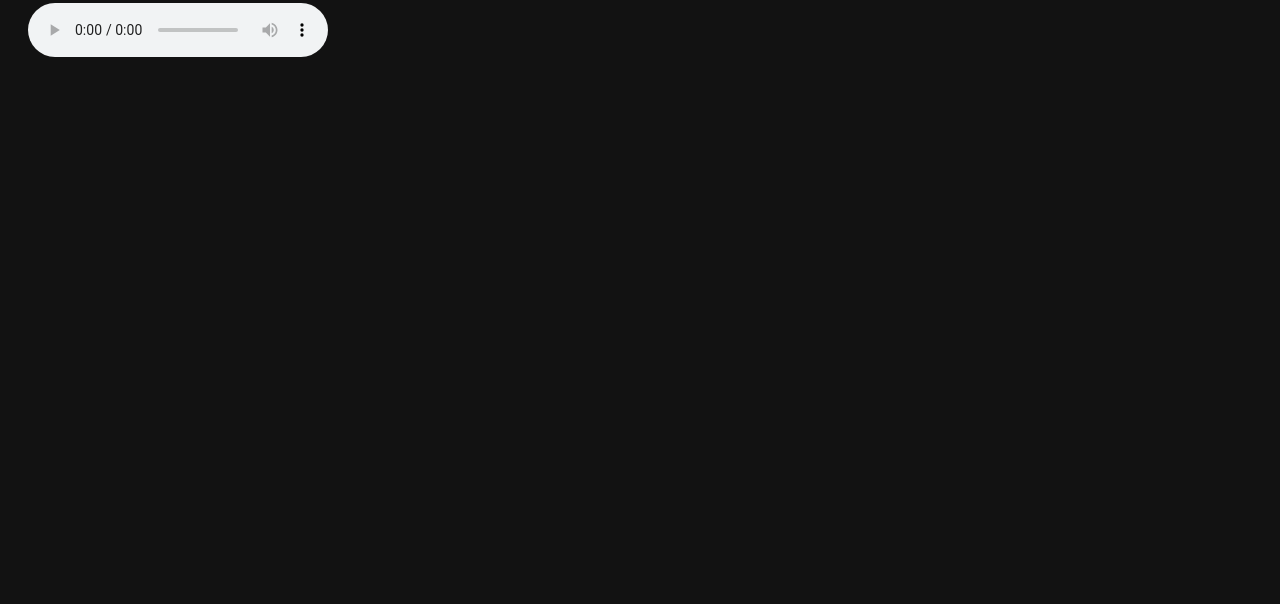
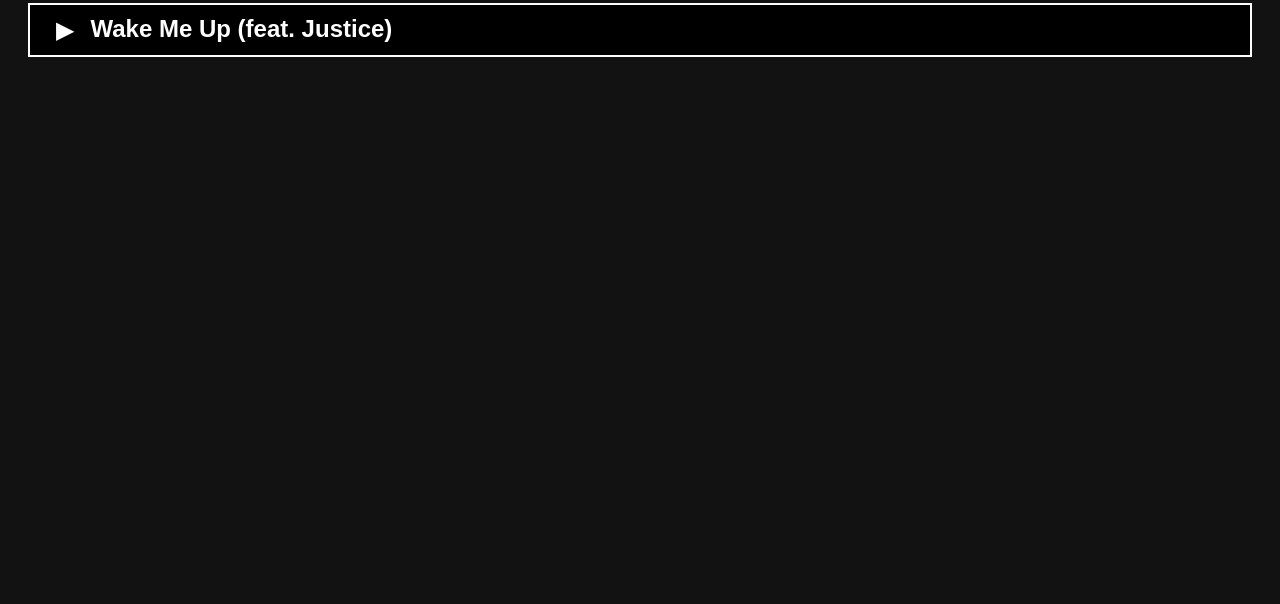
Before and after one commit to Cagadas123/The-Weeknd, a plain HTML site: page albums.html in a window 1280 px wide. Shown: the part 196-800 px from the top of the page. Drawn offline with Linux system fonts and the light colour scheme.

Commit message:
Update albums.html

```diff
--- a/albums.html
+++ b/albums.html
@@ -28,28 +28,45 @@
           color: #ffffff;
           text-decoration: none;
         }
+
+        .music-player {
+            display: flex;
+             background-color: #000;
+    padding: 10px 20px;
+    border: 2px solid white;
+        }
+
+        .play-button {
+          background: none;
+    border: none;
+    color: white;
+    font-size: 24px;
+    margin-right: 10px;
+    cursor: pointer;
+}
+
+.song-title {
+  color: white;
+    font-size: 24px;
+    font-weight: bold;
+    margin: 0;
+
+    }
+
     </style>
 </head>
 
 <body>
     <h1 class="h1">THE WEEKND'S ALBUMS</h1>
-<a href="index.html" class="home" target="_self" title="Home">Home</a>
+<a href="final-project.html" class="home" target="_self" title="Home">Home</a>
 <a href="albums.html" class="albums" target="_self" title="Albums">Albums</a>
 <hr style="border: 1px solid rgb(113, 109, 109);">
 
-<audio controls>
-  <source src="./The Weeknd, Justice - Wake Me Up (Audio).mp3" type="audio/mpeg">
-</audio>
-
-
-
-
-
-
-
-
-
-
+<div class="music-player">
+    <button class="play-button">&#9654;</button>
+    <h1 class="song-title">Wake Me Up (feat. Justice)</h1>
+    <audio id="mySong" src="./The Weeknd, Justice - Wake Me Up (Audio).mp3"></audio>
+</div>
 
 </body>
 </html>
```
